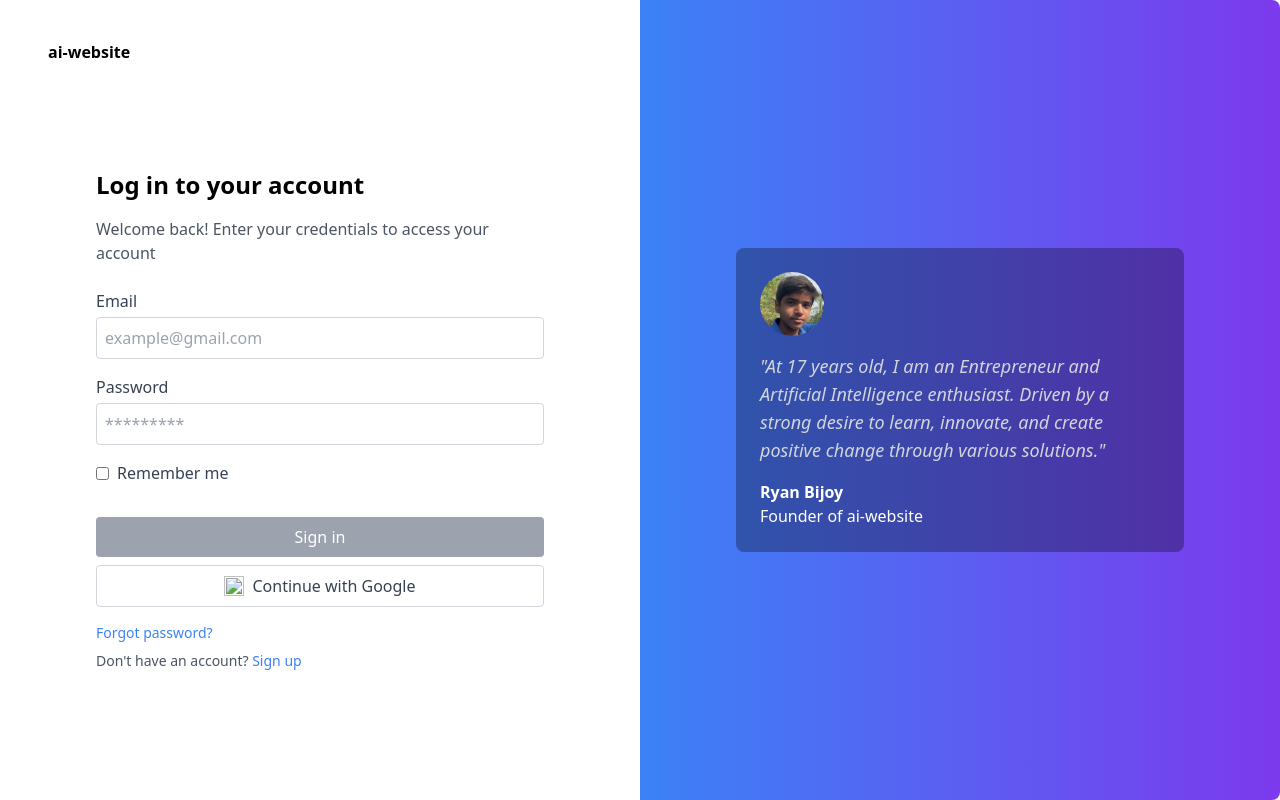
After one commit to ryanbijoy/ai-tools-website, a Django app: page /login/ in a window 1280 px wide. The commit adds this page. Run offline with Django 4.2, Linux system fonts and the light colour scheme.

Commit message:
login page ui

```diff
--- a/tools/forms.py
+++ b/tools/forms.py
@@ -31,11 +31,29 @@ class SignUpForm(forms.ModelForm):
             raise forms.ValidationError("This Email already exists.")
         return email
 
-    def clean(self):
-        cleaned_data = super().clean()
-        password = cleaned_data.get("password")
-        re_password = cleaned_data.get("confirm_password")
 
-        # password validation
-        if password != re_password:
-            raise forms.ValidationError({"password": ["Passwords does not match"]})
+class LoginForm(forms.ModelForm):
+    password = forms.CharField(widget=forms.PasswordInput)
+    remember_me = forms.BooleanField(required=False, widget=forms.CheckboxInput())
+
+    class Meta:
+        model = UserDetail
+        fields = ['email', 'password']
+
+    def __init__(self, *args, **kwargs):
+        super(LoginForm, self).__init__(*args, **kwargs)
+
+        placeholders = {
+            "email": "example@gmail.com",
+            "password": "*********",
+        }
+
+        for field_name, field in self.fields.items():
+            field.widget.attrs["placeholder"] = placeholders.get(field_name, "")
+            field.widget.attrs["class"] = "w-full p-2 border border-gray-300 rounded mt-1"
+
+    def clean_email(self):
+        email = self.cleaned_data.get('email')
+        if not UserDetail.objects.filter(email=email).exists():
+            raise forms.ValidationError("This Email does not exist.")
+        return email
--- /dev/null
+++ b/tools/templates/login.html
@@ -0,0 +1,76 @@
+{% load static %}
+<!DOCTYPE html>
+<html lang="en">
+<head>
+  <meta charset="UTF-8">
+  <meta name="viewport" content="width=device-width, initial-scale=1.0">
+  <title>ai-website Sign-Up</title>
+  <link href="https://cdn.jsdelivr.net/npm/tailwindcss@2.2.19/dist/tailwind.min.css" rel="stylesheet">
+</head>
+<body class="bg-gradient-to-r from-blue-500 to-purple-600">
+  <div class="min-h-screen flex items-center justify-center">
+    <div class="bg-white h-screen shadow-lg flex w-full overflow-hidden justify-center">
+
+      <div class="w-1/2 p-8 justify-center align-center h-screen flex flex-col">
+        <div class="flex fixed top-10 left-10">
+          <a href="/"><h1 class="text-md font-bold ml-2">ai-website</h1></a>
+        </div>
+        <div class="flex flex-col max-w-md mx-auto mb-8">
+          <br><br><br>
+          <h2 class="text-2xl font-bold mb-4">Log in to your account</h2>
+          <p class="text-gray-600 mb-6">Welcome back! Enter your credentials to access your account</p>
+          <form method="POST">
+            {% csrf_token %}
+            <div class="mb-4">
+              <label class="block text-gray-700">Email</label>
+              {{ form.email }}
+              <div class="error-message text-red-500 text-sm mt-1">
+                {% if form.email.errors %}
+                  {% for error in form.email.errors %}
+                    <p>{{ error }}</p>
+                  {% endfor %}
+                {% endif %}
+              </div>
+            </div>
+            <div class="mb-4">
+              <label class="block text-gray-700">Password</label>
+              {{ form.password }}
+              <div class="error-message text-red-500 text-sm mt-1">
+                {% if form.password.errors %}
+                  {% for error in form.password.errors %}
+                    <p>{{ error }}</p>
+                  {% endfor %}
+                {% endif %}
+              </div>
+            </div>
+            <div class="mb-4 flex items-center">
+              <input type="checkbox" id="remember_me" name="remember_me" class="custom-checkbox mr-2">
+              <label for="remember_me" class="text-gray-700">Remember me</label>
+            </div>
+            <button type="submit" class="w-full bg-gray-400 text-white p-2 rounded mt-4">Sign in</button>
+            <button class="w-full bg-white text-gray-700 border border-gray-300 p-2 rounded mt-2 flex items-center justify-center">
+              <img src="https://www.google.com/favicon.ico" class="w-5 h-5 mr-2"> Continue with Google
+            </button>
+          </form>
+          <p class="text-gray-600 text-sm mt-4"><a href="#" class="text-blue-500">Forgot password?</a></p>
+          <p class="text-gray-600 text-sm mt-2">Don't have an account? <a href="{% url 'signup' %}" class="text-blue-500">Sign up</a></p>
+        </div>
+      </div>
+
+
+      <div class="w-1/2 bg-gradient-to-r from-blue-500 to-purple-600 text-white p-8 rounded-r-lg flex items-center justify-center">
+        <div class="max-w-md mx-auto bg-black bg-opacity-30 p-6 rounded-lg">
+          <div class="mb-4 flex">
+            <img src="{% static 'img/ryan.jpeg' %}" class="w-16 h-16 rounded-full">
+          </div>
+          <blockquote class="text-lg italic mb-4 text-gray-300">
+            "At 17 years old, I am an Entrepreneur and Artificial Intelligence enthusiast. Driven by a strong desire to learn, innovate, and create positive change through various solutions."
+          </blockquote>
+          <p class="font-bold">Ryan Bijoy</p>
+          <p>Founder of ai-website</p>
+        </div>
+      </div>
+    </div>
+  </div>
+</body>
+</html>
--- a/tools/urls.py
+++ b/tools/urls.py
@@ -4,5 +4,8 @@ from . import views
 urlpatterns = [
     path("", views.homepage),
     path("signup/", views.signup, name="signup"),
+    path("login/", views.user_login, name="login"),
     path("tool-details/", views.submit_rating, name="tool_details"),
+    path("terms-of-services/", views.terms_of_service, name="terms_of_service"),
+    path("privacy-policy/", views.privacy_policy, name="privacy_policy"),
 ]
--- a/tools/views.py
+++ b/tools/views.py
@@ -1,8 +1,9 @@
 from django.shortcuts import render, redirect
-from .forms import SignUpForm
+from .forms import SignUpForm, LoginForm
 from .models import AiTool, ToolRating
+from django.contrib import messages
+from django.contrib.auth import authenticate, login
 from django.contrib.auth.decorators import login_required
-from django.contrib import messages
 
 
 def homepage(request):
@@ -24,6 +25,31 @@ def signup(request):
 
     return render(request, "signup.html", {"form": form})
 
+
+def user_login(request):
+    if request.method == "POST":
+        form = LoginForm(request.POST)
+        if form.is_valid():
+            email = form.cleaned_data.get('email')
+            password = form.cleaned_data.get('password')
+            remember_me = form.cleaned_data.get('remember_me')
+
+            user = authenticate(request, username=email, password=password)
+            if user is not None:
+                login(request, user)
+                if not remember_me:
+                    request.session.set_expiry(0)  # Session expires on browser close
+                return redirect('home')
+            else:
+                messages.error(request, "Invalid email or password.")
+        else:
+            messages.error(request, "Please correct the errors below.")
+    else:
+        form = LoginForm()
+
+    return render(request, "login.html", {"form": form})
+
+
 @login_required
 def submit_rating(request):
     email = request.user.email
@@ -34,3 +60,11 @@ def submit_rating(request):
         ToolRating.objects.create(email=email, ai_tool=ai_tool, rating=star_rating)
 
     return render(request, 'tool-details.html')
+
+
+def terms_of_service(request):
+    return render(request, "terms-of-service.html")
+
+
+def privacy_policy(request):
+    return render(request, "privacy-policy.html")
```
Also changed, not shown: tools/templates/signup.html (+6 -6 lines).
